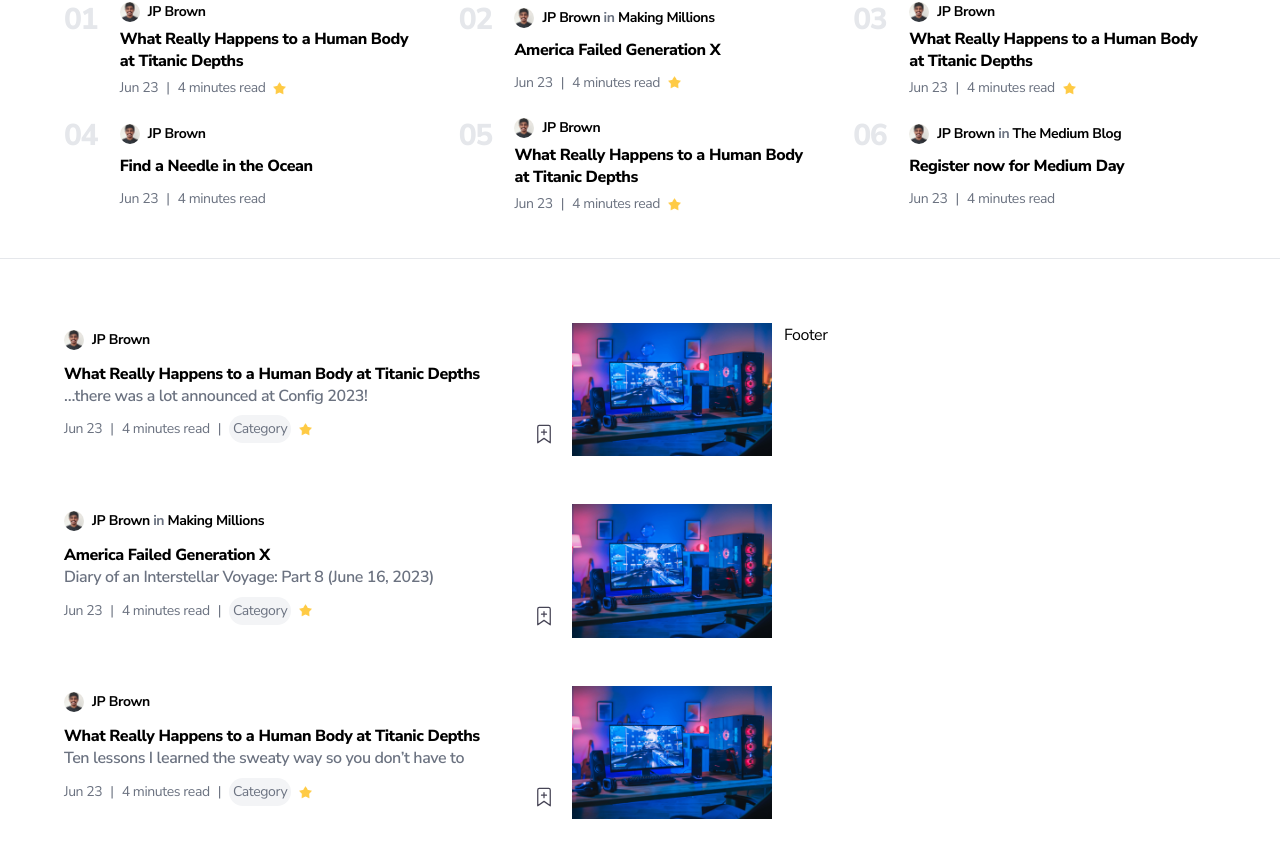
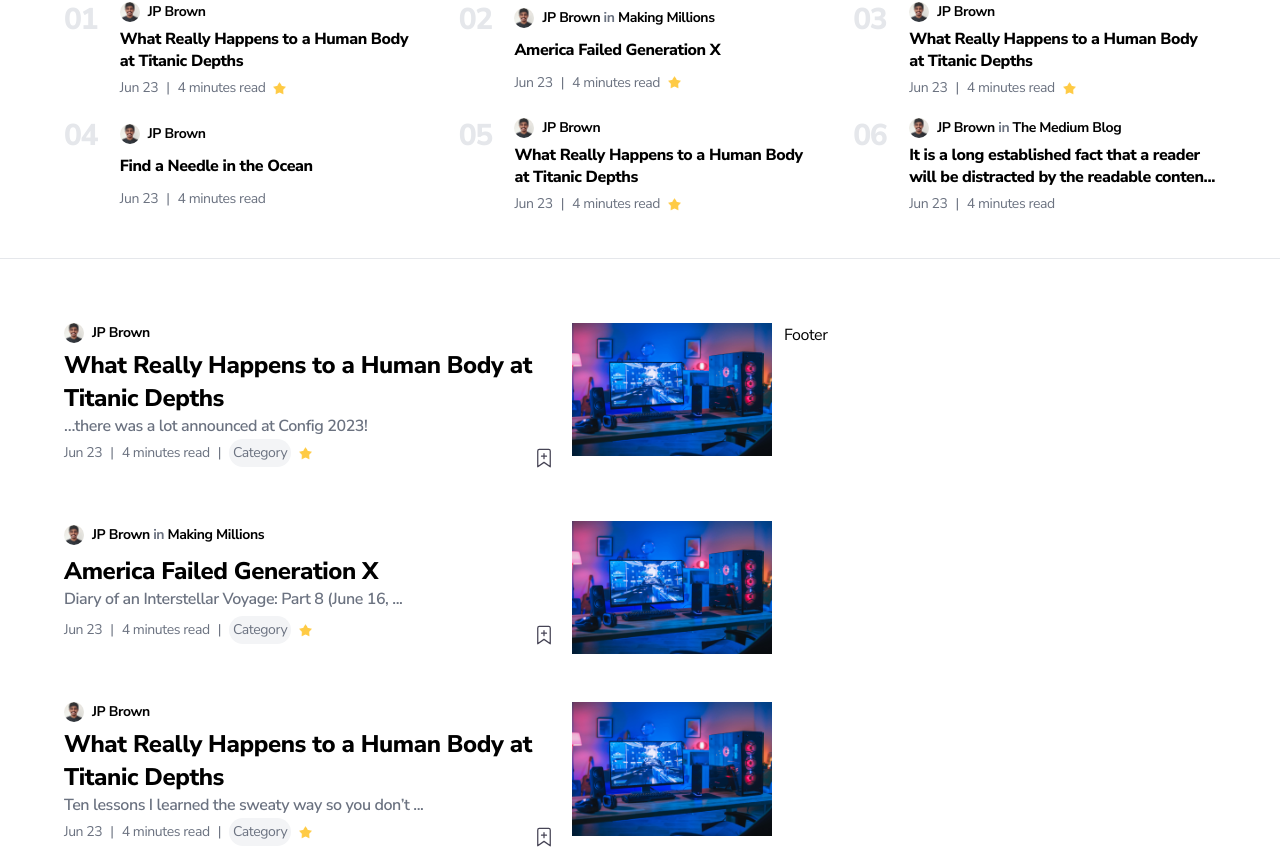
Before and after one commit to IsuruVihan/quill-pen, a Next.js app: page / in a window 1280 px wide. Shown: the part 593-1442 px from the top of the page. Built offline with nearby package versions, Linux system fonts and the light colour scheme.

Commit message:
formatBlogTitle function done

```diff
--- a/app/components/TrendingPost.tsx
+++ b/app/components/TrendingPost.tsx
@@ -19,8 +19,13 @@ type Props = {
     // image
     link: string,
   },
-  title: string,
-  subtitle?: string,
+  title: {
+    content: string,
+    size: "regular" | "large",
+  },
+  subtitle?: {
+    content: string,
+  },
   // thumbnail,
   category?: string,
   link: string,
@@ -44,6 +49,28 @@ export default function TrendingPost(props: Props): JSX.Element {
     membersOnly,
     bookmarkingEnabled,
   } = props;
+
+  const formatBlogTitle = (screen: "2xl" | "xl" | "lg" | "md" | "sm" | "xs") : string => {
+    const maxLengths = {
+      "2xl": { regular: 85, large: 93, },
+      "xl": { regular: 85, large: 92, },
+      "lg": { regular: 102, large: 50, },
+      "md": { regular: 73, large: 51, },
+      "sm": { regular: 153, large: 73, },
+      "xs": { regular: 67, large: 25, },
+    };
+
+    if (title.size === "regular") {
+      if (title.content.length > maxLengths[screen].regular) {
+        return title.content.substring(0, maxLengths[screen].regular) + "...";
+      }
+      return title.content.substring(0, maxLengths[screen].regular);
+    }
+    if (title.content.length > maxLengths[screen].large) {
+      return title.content.substring(0, maxLengths[screen].large) + "...";
+    }
+    return title.content.substring(0, maxLengths[screen].large);
+  }
 
   return (
     <div className="flex flex-row">
@@ -69,10 +96,43 @@ export default function TrendingPost(props: Props): JSX.Element {
         </div>
         <div>
           <Link href={link}>
-            <p className="font-extrabold leading-snug">{title}</p>
+            <p
+              className={
+                `hidden 2xl:block font-extrabold leading-snug ${title.size === "regular" ? "text-md" : "text-2xl"}`
+              }
+            >{formatBlogTitle("2xl")}</p>
+            <p
+              className={
+                `hidden xl:block 2xl:hidden font-extrabold leading-snug ${title.size === "regular" ? "text-md" : "text-2xl"}`
+              }
+            >{formatBlogTitle("xl")}</p>
+            <p
+              className={
+                `hidden lg:block xl:hidden font-extrabold leading-snug ${title.size === "regular" ? "text-md" : "text-2xl"}`
+              }
+            >{formatBlogTitle("lg")}</p>
+            <p
+              className={
+                `hidden md:block lg:hidden font-extrabold leading-snug ${title.size === "regular" ? "text-md" : "text-2xl"}`
+              }
+            >{formatBlogTitle("md")}</p>
+            <p
+              className={
+                `hidden sm:block md:hidden font-extrabold leading-snug ${title.size === "regular" ? "text-md" : "text-2xl"}`
+              }
+            >{formatBlogTitle("sm")}</p>
+            <p
+              className={
+                `block sm:hidden font-extrabold leading-snug ${title.size === "regular" ? "text-md" : "text-2xl"}`
+              }
+            >{formatBlogTitle("xs")}</p>
           </Link>
           {subtitle && <Link href={link}>
-            <p className="font-semibold leading-snug text-gray-500">{subtitle}</p>
+            <p className="font-semibold leading-snug text-gray-500">
+              {subtitle.content.length > 50 ?
+                `${subtitle.content.substring(0, 50)}...` : subtitle.content
+              }
+            </p>
           </Link>}
         </div>
         <div className="flex flex-row justify-between">
@@ -96,7 +156,9 @@ export default function TrendingPost(props: Props): JSX.Element {
         </div>
       </div>
       {subtitle && <div className="flex-5 flex justify-center">
-        <Image src={Thumbnail} alt={title} width={200}/>
+        <div>
+          <Image src={Thumbnail} alt={title.content} width={200}/>
+        </div>
       </div>}
     </div>
   );
--- a/app/page.tsx
+++ b/app/page.tsx
@@ -86,8 +86,19 @@ const popularPostsData = [
       name: "The Medium Blog",
       link: "/",
     },
-    title: "Register now for Medium Day",
-    subtitle: "What I learned from introducing myself to a stranger every day for a month",
+    title: "It is a long established fact that a reader will be distracted by the readable content of a page when " +
+      "looking at its layout. The point of using Lorem Ipsum is that it has a more-or-less normal distribution of " +
+      "letters, as opposed to using 'Content here, content here', making it look like readable English. Many desktop " +
+      "publishing packages and web page editors now use Lorem Ipsum as their default model text, and a search for " +
+      "'lorem ipsum' will uncover many web sites still in their infancy. Various versions have evolved over the " +
+      "years, sometimes by accident, sometimes on purpose (injected humour and the like).",
+    // subtitle: "What I learned from introducing myself to a stranger every day for a month",
+    subtitle: "It is a long established fact that a reader will be distracted by the readable content of a page when " +
+      "looking at its layout. The point of using Lorem Ipsum is that it has a more-or-less normal distribution of " +
+      "letters, as opposed to using 'Content here, content here', making it look like readable English. Many desktop " +
+      "publishing packages and web page editors now use Lorem Ipsum as their default model text, and a search for " +
+      "'lorem ipsum' will uncover many web sites still in their infancy. Various versions have evolved over the " +
+      "years, sometimes by accident, sometimes on purpose (injected humour and the like).",
     category: "Category",
     link: "/",
     date: "Jun 23",
@@ -130,7 +141,7 @@ export default function Home(): JSX.Element {
               no={id+1}
               author={post.author}
               publication={post.publication}
-              title={post.title}
+              title={{content: post.title, size: "regular",}}
               link={post.link}
               date={post.date}
               minutes={post.minutes}
@@ -148,8 +159,8 @@ export default function Home(): JSX.Element {
               key={id}
               author={post.author}
               publication={post.publication}
-              title={post.title}
-              subtitle={post.subtitle}
+              title={{content: post.title, size: "large",}}
+              subtitle={{content: post.subtitle,}}
               category={post.category}
               link={post.link}
               date={post.date}
```
